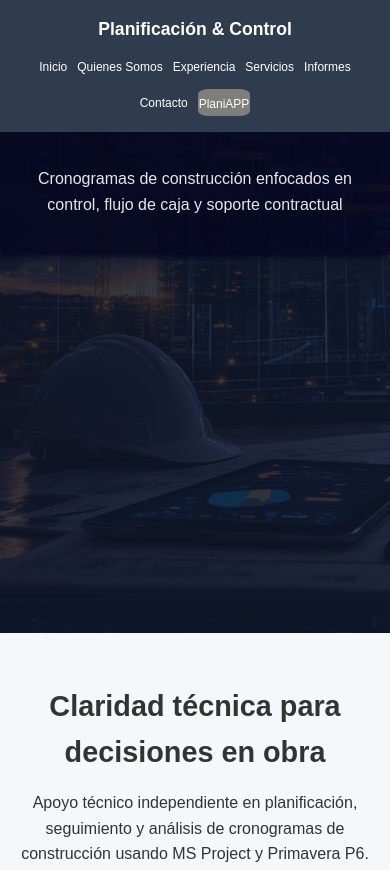
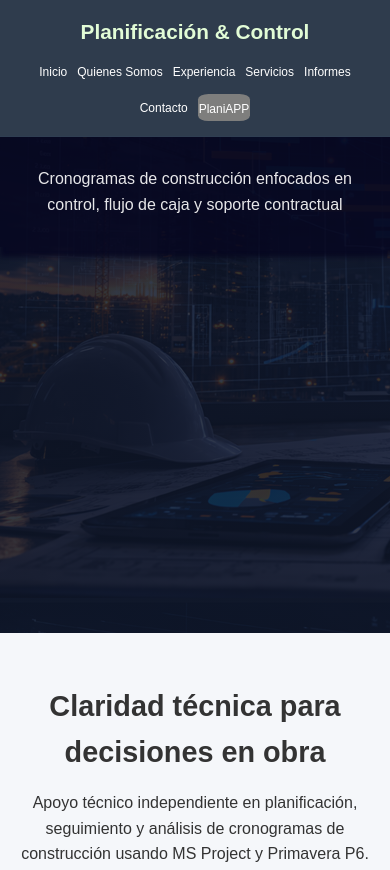
Before and after one commit to JOSEA2990/PLANNINGSERVICES, a plain HTML site: page index.html in a window 390 px wide. Shown: the top 870 px of the page. Drawn offline with Linux system fonts and the light colour scheme.

Commit message:
Update5.1

```diff
--- a/style.css
+++ b/style.css
@@ -123,6 +123,11 @@ header p {
 
     .header-content {
     padding: 40px 0 30px 0;
+    }
+
+    .logo {
+     color: #e2fcd6;
+    font-size: 1.3rem;
     }
 }
 
```
